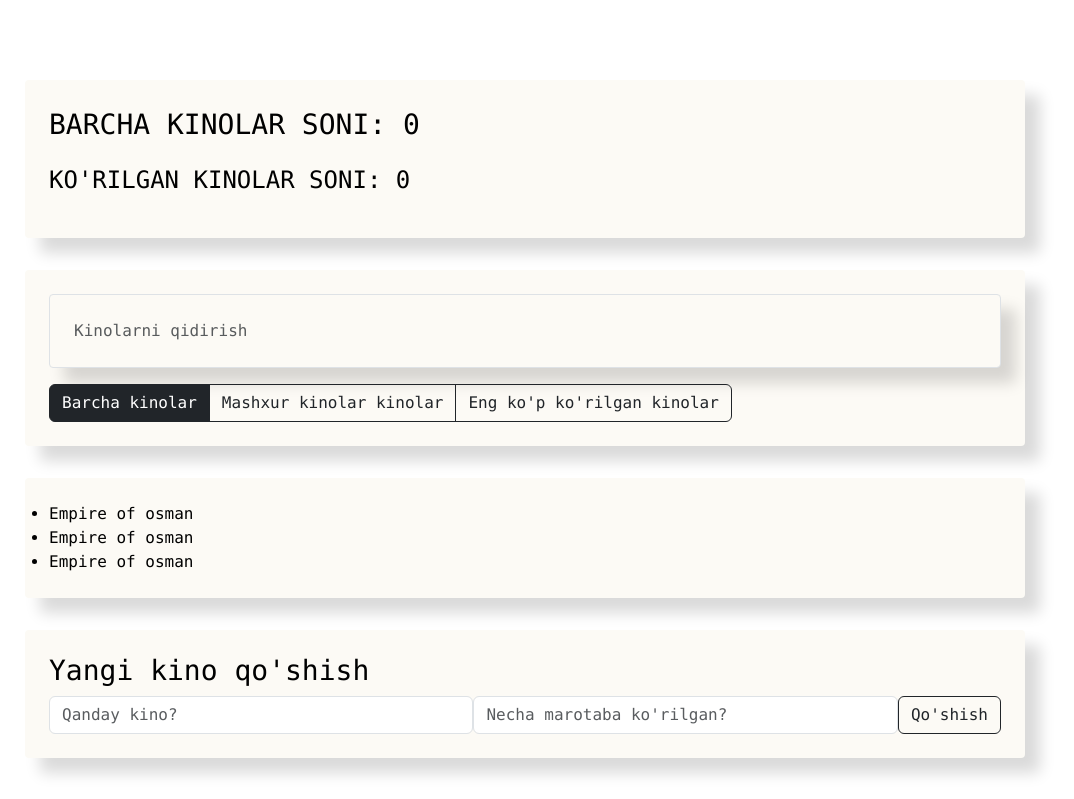
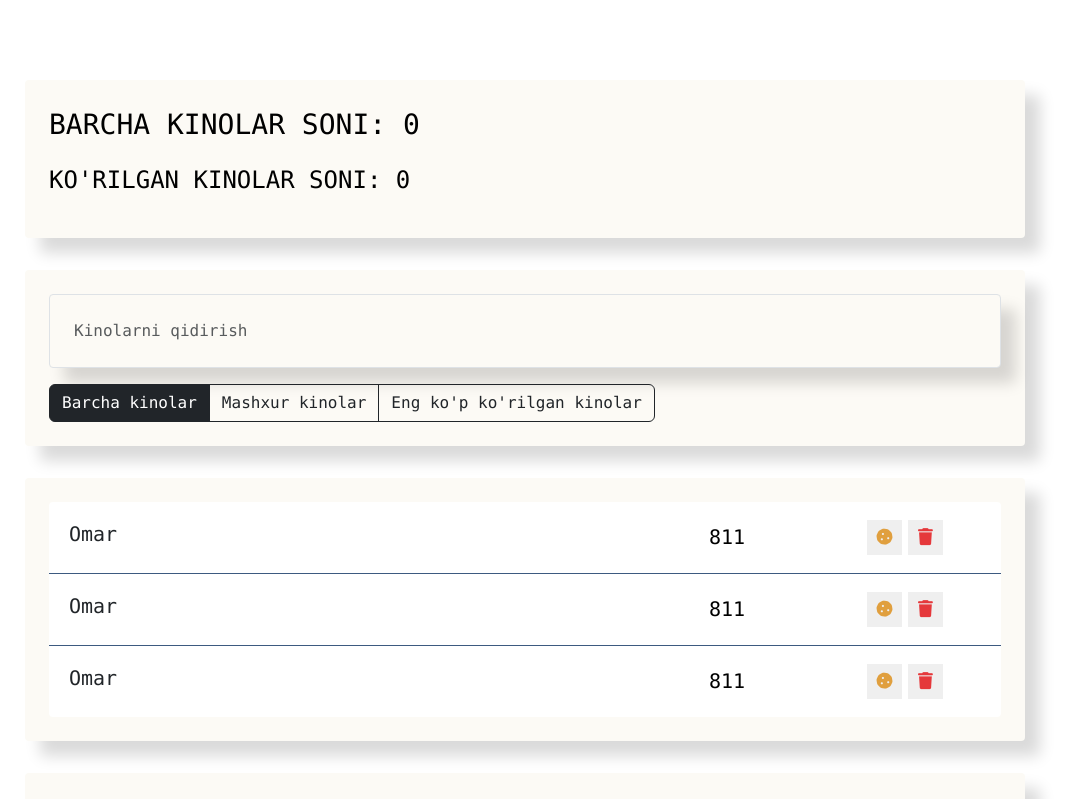
Before and after one commit to khamdullaevuz/movie-app-vue, a Vue app: page / in a window 1280 px wide. Shown: the top 799 px of the page, without its empty margins (115-1189 px from the left). Built offline with nearby package versions, Linux system fonts and the light colour scheme.

Commit message:
adding styles

```diff
--- a/src/components/app-filter/AppFilter.vue
+++ b/src/components/app-filter/AppFilter.vue
@@ -1,9 +1,7 @@
 <template>
   <div class="btn-group">
     <button class="btn btn-dark" type="button">Barcha kinolar</button>
-    <button class="btn btn-outline-dark" type="button">
-      Mashxur kinolar kinolar
-    </button>
+    <button class="btn btn-outline-dark" type="button">Mashxur kinolar</button>
     <button class="btn btn-outline-dark" type="button">
       Eng ko'p ko'rilgan kinolar
     </button>
--- a/src/components/movie-list-item/MovieListItem.vue
+++ b/src/components/movie-list-item/MovieListItem.vue
@@ -1,9 +1,79 @@
 <template>
-  <li>Empire of osman</li>
+  <li class="list-group-item d-flex justify-content-between">
+    <span class="list-group-item-label">Omar</span>
+    <input type="number" class="list-group-item-input" defaultValue="811" />
+
+    <div class="d-flex justify-content-center align-items-center">
+      <button type="button" class="btn-cookie btn-sm">
+        <i class="fas fa-cookie"></i>
+      </button>
+
+      <button type="button" class="btn-trash btn-sm">
+        <i class="fas fa-trash"></i>
+      </button>
+
+      <i class="fas fa-star"></i>
+    </div>
+  </li>
 </template>
 
 <script>
 export default {};
 </script>
 
-<style></style>
+<style scoped>
+.list-group-item {
+  border: none;
+  padding: 15px 20px;
+  border-bottom: 1px solid #3d5a80;
+}
+.list-group-item:last-child {
+  border-bottom: none;
+}
+.list-group-item span {
+  line-height: 35px;
+  font-size: 20px;
+  cursor: pointer;
+  width: 550px;
+}
+.list-group-item input {
+  line-height: 35px;
+  font-size: 20px;
+  text-align: center;
+  border: 0;
+  outline: none;
+}
+.list-group-item button {
+  width: 35px;
+  height: 35px;
+  margin: 3px;
+  font-size: 17px;
+  border: none;
+  cursor: pointer;
+}
+.list-group-item .btn-cookie {
+  color: #e09f3e;
+}
+.list-group-item .btn-trash {
+  color: #e5383b;
+}
+.list-group-item .fa-star {
+  width: 35px;
+  height: 35px;
+  text-align: center;
+  line-height: 35px;
+  font-size: 16px;
+  color: #ffd700;
+  transition: 0.3s all;
+  transform: translateX(30px);
+  opacity: 0;
+}
+.list-group-item.like .fa-star {
+  opacity: 1;
+  transform: translateX(0);
+}
+.list-group-item.favourite .list-group-item-label,
+.list-group-item.favourite .list-group-item-input {
+  color: #e09f3e;
+}
+</style>
```
